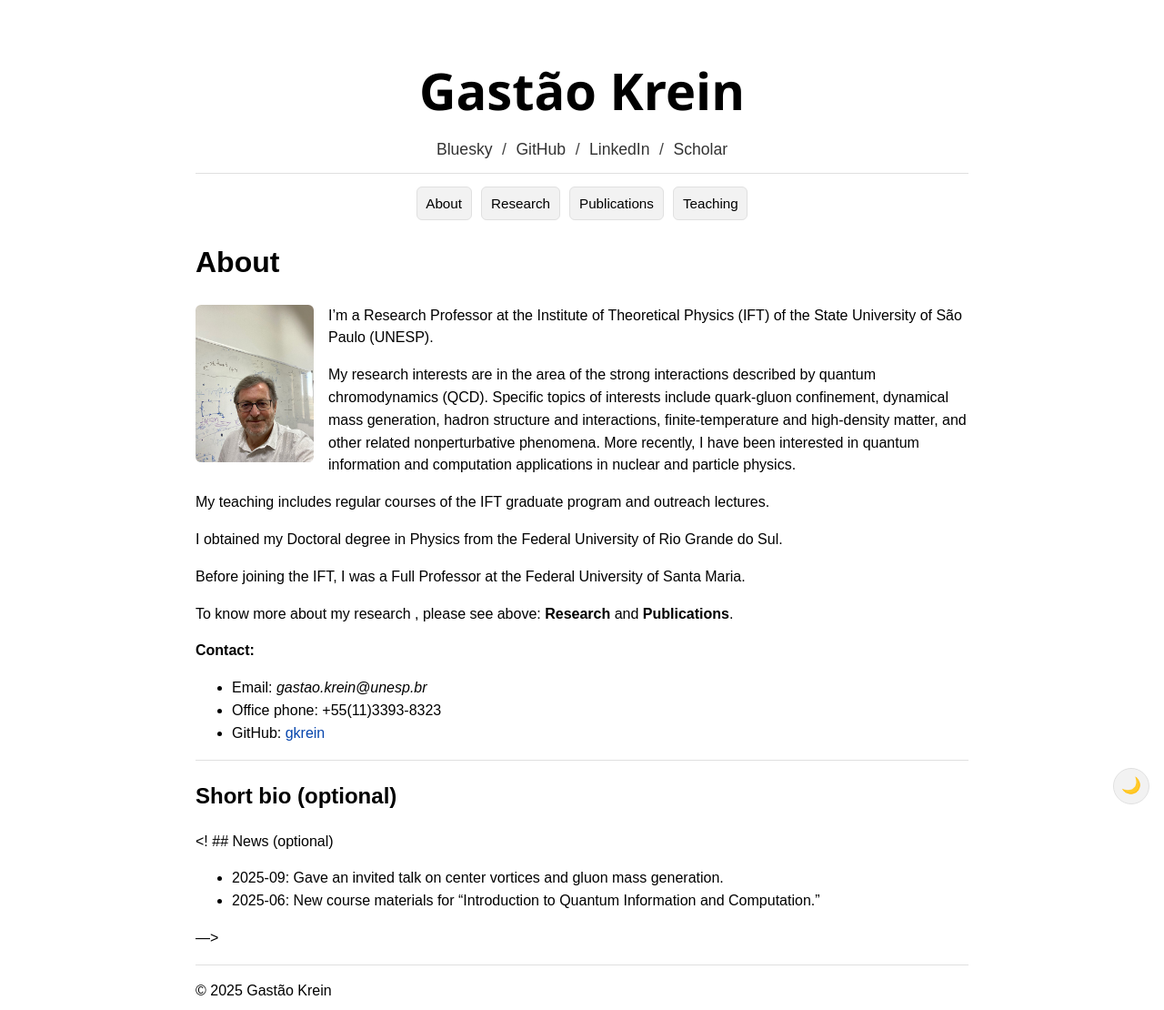
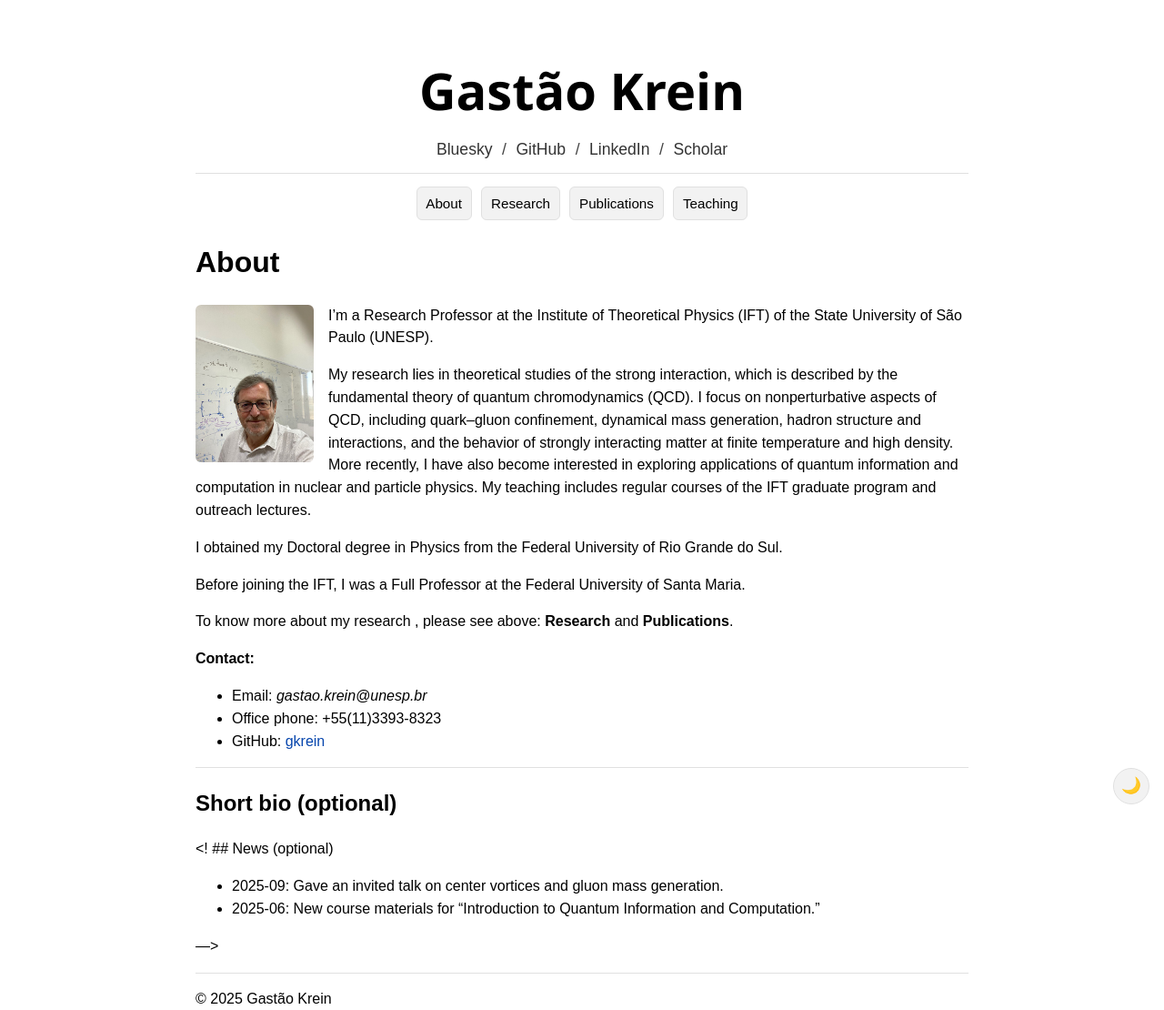
Before and after one commit to gkrein/gkrein.github.io, a Jekyll site: the page built from index.md, in a window 1280 px wide. Shown: the whole page at 91% size. Built offline with Jekyll 4.4.1, drawn with Linux system fonts in a browser that asks for light colours.

Commit message:
Update index.md

```diff
--- a/index.md
+++ b/index.md
@@ -9,8 +9,7 @@ title: About
 
 I’m a Research Professor at the Institute of Theoretical Physics (IFT) of the State University of São Paulo (UNESP).
 
-My research interests are in the area of the strong interactions described by quantum chromodynamics (QCD). Specific topics of interests include quark-gluon confinement, dynamical mass generation, hadron structure and interactions, finite-temperature and high-density matter, and other related nonperturbative phenomena. More recently, I have been interested in quantum information and computation applications in nuclear and particle physics.
-
+My research lies in theoretical studies of the strong interaction, which is described by the fundamental theory of quantum chromodynamics (QCD). I focus on nonperturbative aspects of QCD, including quark–gluon confinement, dynamical mass generation, hadron structure and interactions, and the behavior of strongly interacting matter at finite temperature and high density. More recently, I have also become interested in exploring applications of quantum information and computation in nuclear and particle physics.
 My teaching includes regular courses of the IFT graduate program and outreach lectures.
 
 I obtained my Doctoral degree in Physics from the Federal University of Rio Grande do Sul.
```
